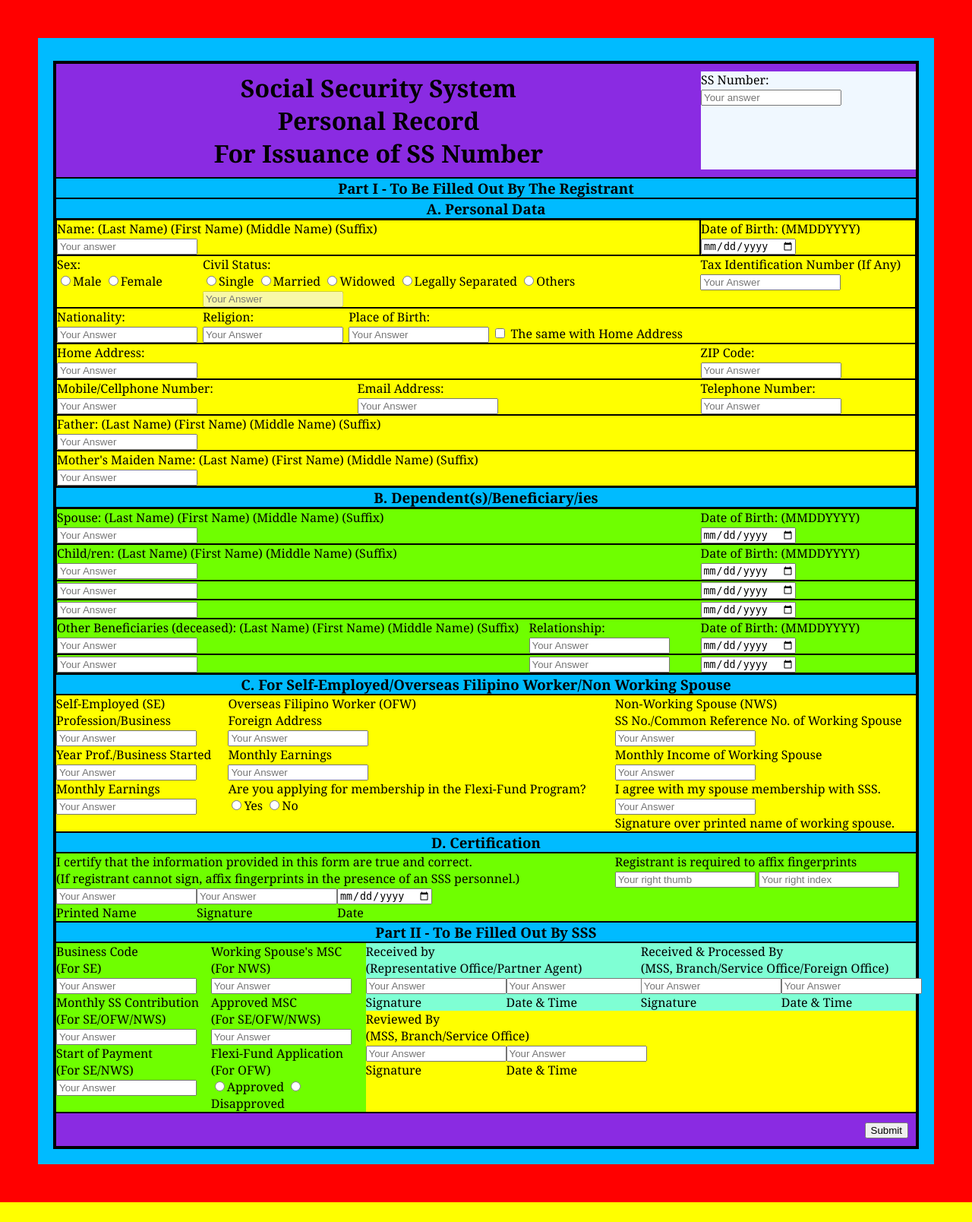
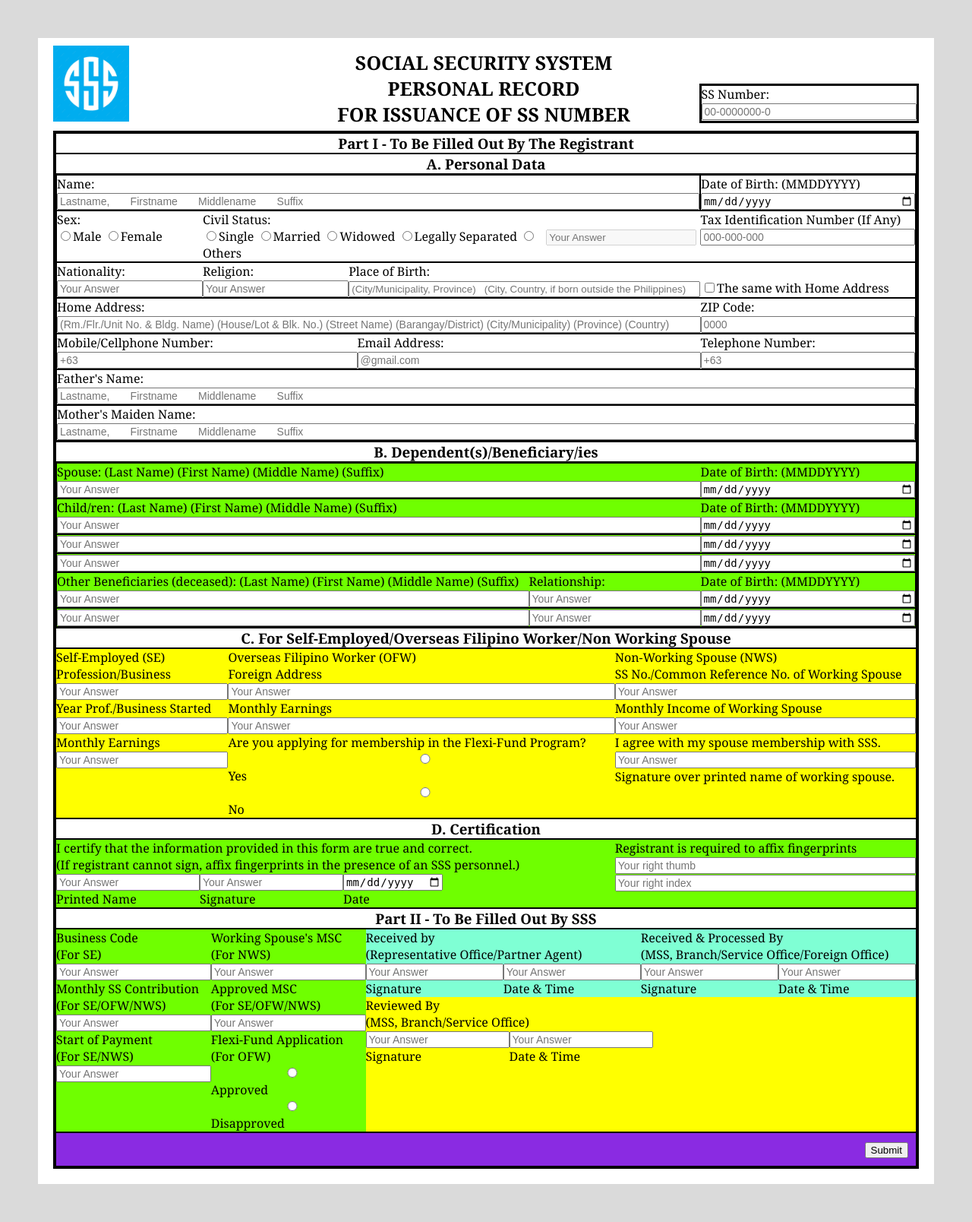
Before and after one commit to lawrencesumbi/OnlineForm, a PHP site: page / in a window 1280 px wide. Shown: the whole page at 76% size. Before the commit the page ends 1582 px from the top, so only its background shows below. Run offline with PHP 8.4, Linux system fonts and the light colour scheme.

Commit message:
personalData

```diff
--- a/index.html
+++ b/index.html
@@ -8,24 +8,28 @@
 </head>
 <body>
 
-<div class="main">
-<div class="whole-div">
+<div class="bondpaper">
 
     <form method="post" action="submit.php">
 
     <div class="header-div">
+        <div class="logo-div">
+            <img src="img/logo.jpg" alt="logo">
+        </div>
         <div class="top-div">
-            <h1>Social Security System</h1>
-            <h1>Personal Record</h1>
-            <h1>For Issuance of SS Number</h1>
+            <h1>SOCIAL SECURITY SYSTEM</h1>
+            <h1>PERSONAL RECORD</h1>
+            <h1>FOR ISSUANCE OF SS NUMBER</h1>
         </div>
         <div class="sss-div">
             <div class="name">SS Number:</div>
             <div class="input-div">
-                <input type="text" name="sss" placeholder="Your answer" required>
+                <input type="text" name="sss" placeholder="00-0000000-0" required>
             </div>
         </div>
     </div>
+
+<div class="margin-div">
 
         <div class="title-div">
             <h3>Part I - To Be Filled Out By The Registrant</h3>
@@ -39,9 +43,9 @@
 
         <div class="namedob-div">
             <div class="name-div">
-                <div class="name">Name: (Last Name) (First Name) (Middle Name) (Suffix)</div>
+                <div class="name">Name:</div>
                 <div class="input-div">
-                    <input type="text" name="name" placeholder="Your answer" required>
+                    <input type="text" name="name" placeholder="Lastname,       Firstname       Middlename       Suffix" required>
                 </div>
             </div>
 
@@ -56,26 +60,30 @@
         <div class="sexcstin-div">
             <div class="sex-div">
                 <div class="name">Sex:</div>
-                <div class="input-div">
+                <div class="sexinput-div">
                     <input type="radio" name="sex" value="male">Male
                     <input type="radio" name="sex" value="female">Female
                 </div>
             </div>
             <div class="cs-div">
                 <div class="name">Civil Status:</div>
-                <div class="input-div">
+                <div class="csinput-div">
+                    <div class="radioinput-div">
                         <input type="radio" name="cs" value="single">Single
                         <input type="radio" name="cs" value="married">Married
                         <input type="radio" name="cs" value="widowed">Widowed
                         <input type="radio" name="cs" value="legally separated">Legally Separated
                         <input type="radio" name="cs" value="others">Others
+                    </div>
+                    <div class="textinput-div">
                         <input type="text" id="otherText" name="cs_other" placeholder="Your Answer" disabled>
+                    </div>
                 </div>
             </div>
             <div class="tin-div">
                 <div class="name">Tax Identification Number (If Any)</div>
                 <div class="input-div">
-                    <input type="text" name="tin" placeholder="Your Answer">
+                    <input type="text" name="tin" placeholder="000-000-000">
                 </div>
             </div>
         </div>
@@ -95,12 +103,13 @@
             </div>
             <div class="pob-div">
                 <div class="name">Place of Birth:</div>
-                <div class="input-div">
-                    <input type="text" name="pob" id="pob" placeholder="Your Answer" required>
-                    <label>
-                        <input type="checkbox" id="sameAddress">
-                        The same with Home Address
-                    </label>
+                <div class="pobcheck-div">
+                    <div class="pobinput-div">
+                        <input type="text" name="pob" id="pob" placeholder="(City/Municipality, Province)   (City, Country, if born outside the Philippines)" required>
+                    </div>
+                    <div class="checkinput-div">
+                        <input type="checkbox" id="sameAddress">The same with Home Address
+                    </div>
                 </div>
             </div>
         </div>
@@ -109,13 +118,13 @@
             <div class="address-div" id="addressDiv">
                 <div class="name">Home Address:</div>
                 <div class="input-div">
-                    <input type="text" name="address" id="address" placeholder="Your Answer" required>
+                    <input type="text" name="address" id="address" placeholder="(Rm./Flr./Unit No. & Bldg. Name) (House/Lot & Blk. No.) (Street Name) (Barangay/District) (City/Municipality) (Province) (Country)" required>
                 </div>
             </div>
             <div class="zip-div">
                 <div class="name">ZIP Code:</div>
                 <div class="input-div">
-                    <input type="text" name="zip" placeholder="Your Answer" required>
+                    <input type="text" name="zip" placeholder="0000" required>
                 </div>
             </div>
         </div>
@@ -124,34 +133,34 @@
             <div class="number-div">
                 <div class="name">Mobile/Cellphone Number:</div>
                 <div class="input-div">
-                    <input type="text" name="number" placeholder="Your Answer" required>
+                    <input type="text" name="number" placeholder="+63" required>
                 </div>
             </div>
             <div class="email-div">
                 <div class="name">Email Address:</div>
                 <div class="input-div">
-                    <input type="email" name="email" placeholder="Your Answer" required>
+                    <input type="email" name="email" placeholder="@gmail.com" required>
                 </div>
             </div>
             <div class="tel-div">
                 <div class="name">Telephone Number:</div>
                 <div class="input-div">
-                    <input type="text" name="tel" placeholder="Your Answer">
+                    <input type="text" name="tel" placeholder="+63">
                 </div>
             </div>
         </div>
 
         <div class="father-div">
-            <div class="name">Father: (Last Name) (First Name) (Middle Name) (Suffix)</div>
+            <div class="name">Father's Name:</div>
             <div class="input-div">
-                <input type="text" name="father" placeholder="Your Answer">
+                <input type="text" name="father" placeholder="Lastname,       Firstname       Middlename       Suffix">
             </div>
         </div>
 
         <div class="mother-div">
-            <div class="name">Mother's Maiden Name: (Last Name) (First Name) (Middle Name) (Suffix)</div>
+            <div class="name">Mother's Maiden Name:</div>
             <div class="input-div">
-                <input type="text" name="mother" placeholder="Your Answer">
+                <input type="text" name="mother" placeholder="Lastname,       Firstname       Middlename       Suffix">
             </div>
         </div>
 
--- a/style.css
+++ b/style.css
@@ -1,24 +1,35 @@
-body{background-color: red; width: 1180px; margin: 0 auto; font-family: Cambria; padding-top: 50px; padding-bottom: 50px;}
-.main{width: 1180px; height: auto; background-color: rgb(0, 187, 255); padding-top: 10px; padding-bottom: 20px;}
-.whole-div{border: 3px solid black; margin-top: 20px; margin-left: 20px; margin-right: 20px;}
-.header-div{background-color: blueviolet; border: 1px solid black; display: flex;}
+body{background-color: rgb(218, 218, 218); width: 1180px; margin: 0 auto; font-family: Cambria; padding-top: 50px; padding-bottom: 50px;}
+.bondpaper{width: 1180px; height: auto; background-color: white; padding-top: 10px; padding-bottom: 20px;}
+.margin-div{border: 3px solid black; margin-left: 20px; margin-right: 20px;}
+.input-div input {width: 100%; font-size: 14px; box-sizing: border-box;}
+.header-div{margin-left: 20px; margin-right: 20px; display: flex;}
+.logo-div{width: 25%;}
+.logo-div img{height: 100px; width: 100px;}
 .title-div{text-align: center; border: 1px solid #000000;}
 .title-div h3{margin: 0;}
-.top-div{width: 75%; text-align: center; margin-top: 10px; margin-bottom: 10px;}
-.top-div h1{margin: 0;}
-.sss-div{width: 25%; background-color: aliceblue; text-align: left; margin-top: 10px; margin-bottom: 10px;}
-.personal-div{background-color: yellow; border: 1px solid black; }
+.top-div{width: 50%; text-align: center; margin-top: 5px; margin-bottom: 5px;}
+.top-div h1{margin: 0; font-size: 25px;}
+.sss-div{width: 25%; background-color: white; text-align: left; margin-top: 50px; margin-bottom: 10px; border: 3px solid black;}
+.personal-div{border: 1px solid black; }
 .namedob-div{display: flex; border: 1px solid black;}
 .name-div{width: 75%; border-right: 2px solid black;}
 .dob-div{width: 25%;}
 .sexcstin-div{display: flex; border: 1px solid black;}
 .sex-div{width: 17%;}
 .cs-div{width: 58%;}
+.csinput-div{display: flex; width: 100%;}
+.radioinput-div{width: 69%;}
+.textinput-div{width: 29%;}
+.textinput-div input{width: 100%;}
 .tin-div{width: 25%;}
 .natrelpob-div{display: flex; border: 1px solid black;}
 .nationality-div{width: 17%;}
 .religion-div{width: 17%;}
 .pob-div{width: 66%;}
+.pobcheck-div{display: flex;}
+.pobinput-div{width: 61%;}
+.pobinput-div input{width: 100%;}
+.checkinput-div{margin-left: 10px;}
 .addzip-div{display: flex; border: 1px solid black;}
 .address-div{width: 75%;}
 .zip-div{width: 25%;}
```
Also changed, not shown: img/logo.jpg (added). Lines whose indentation alone changed are shown as unchanged.
